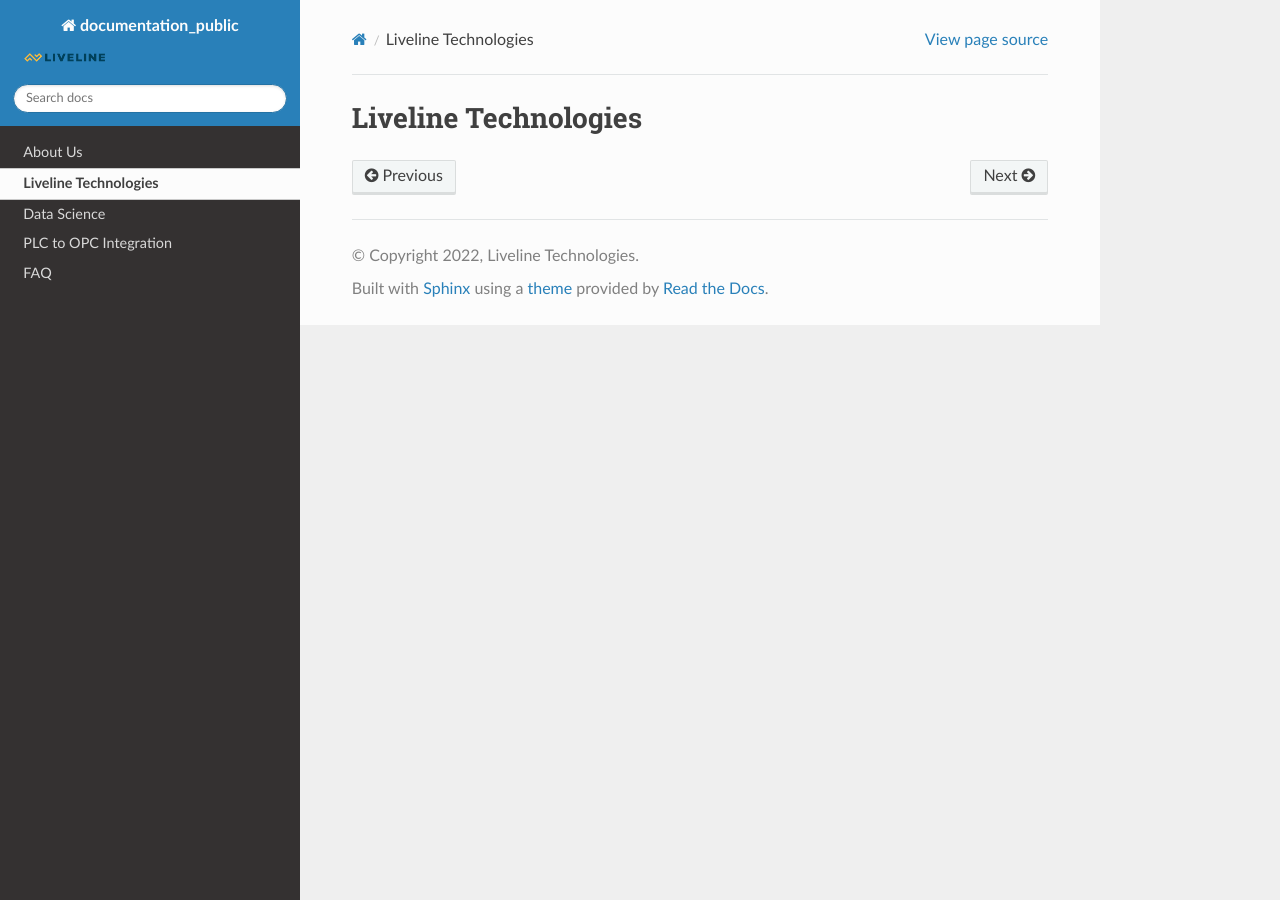
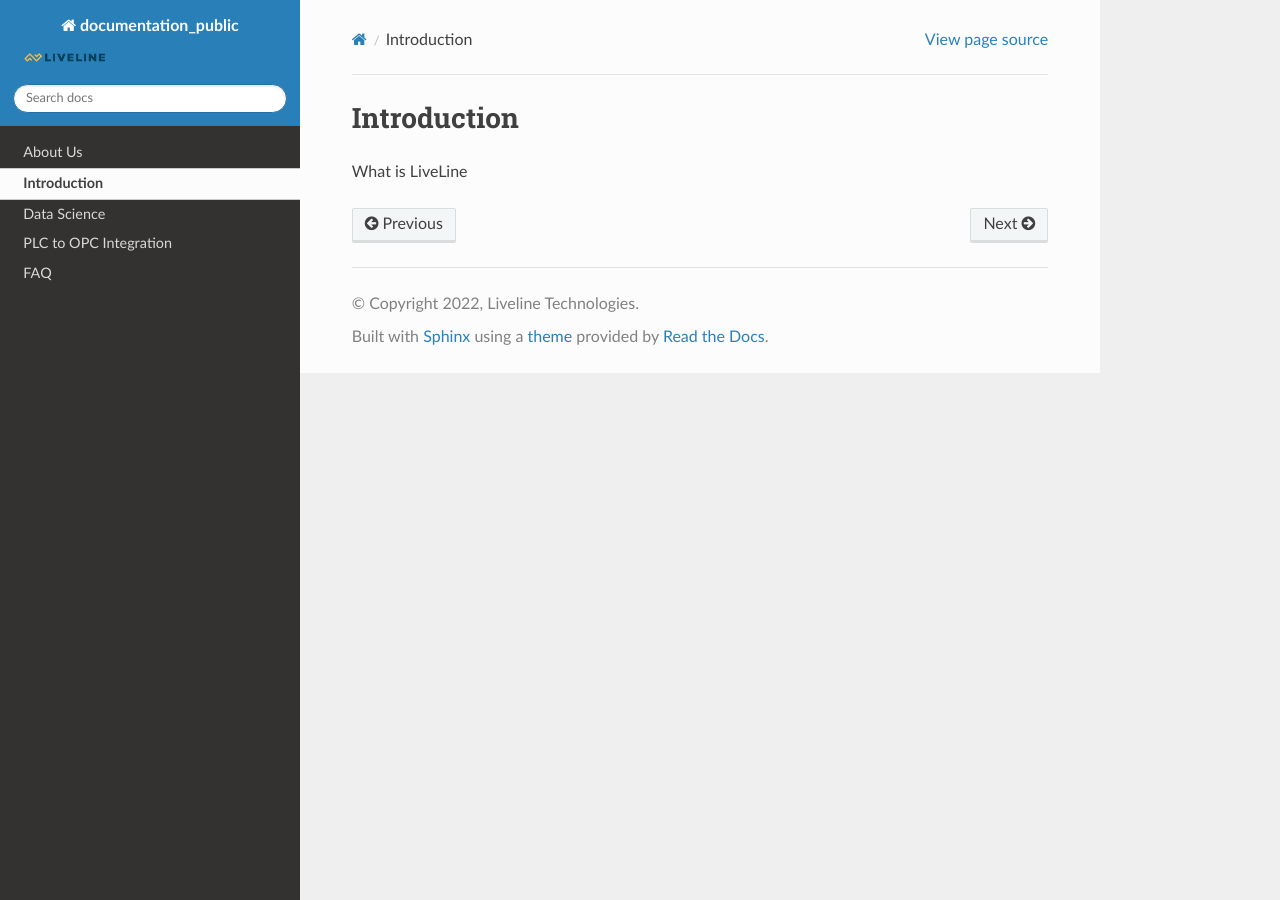
Before and after one commit to supergus/documentation_public, a Sphinx documentation site: the page built from docs/intro/intro.rst, in a window 1280 px wide. Built offline with Sphinx 7.4.7 and the Read the Docs theme 2.0.0, drawn with Linux system fonts in a browser that asks for light colours; pages that are not in the unit, such as notebooks, are missing from menus.

Commit message:
Update intro.rst

```diff
--- a/docs/intro/intro.rst
+++ b/docs/intro/intro.rst
@@ -1,2 +1,6 @@
-Liveline Technologies
+.. _intro:
+
+Introduction
 =====================
+
+What is LiveLine
```
